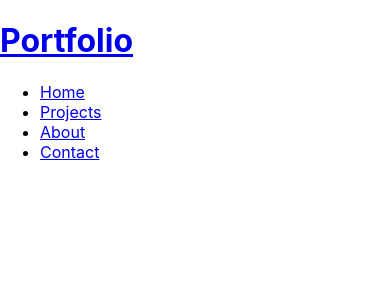
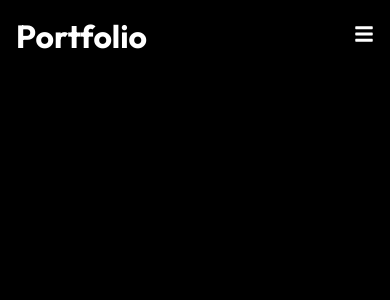
Before and after one commit to Git-Ge0rge/my-react-portfolio, a React (Create React App) app: page / in a window 390 px wide. Shown: the top 300 px of the page. Built offline with nearby package versions, Linux system fonts and the light colour scheme.

Commit message:
Navbar complete
- Stylings
- Transition added
- Mobile navbar

```diff
--- a/src/components/Navbar/Navbar.css
+++ b/src/components/Navbar/Navbar.css
@@ -0,0 +1,56 @@
+.header{
+    display: flex;
+    justify-content: space-between;
+    align-items: center;
+    padding: 1rem;
+}
+
+.nav-menu{
+    display:flex;
+}
+
+.nav-menu li{
+    padding: 0 1rem
+}
+
+.nav-menu li a{
+    font-size: 1.2 rem;
+    font-weight: 500;
+}
+
+.hamburger{
+    display:none;
+}
+
+@media screen and (max-width: 1040px){
+    .nav-menu {
+        flex-direction: column;
+        justify-content: center;
+        align-items: center;
+        width:100%;
+        height:100vh;
+        background: rgba(0,0,0,0.9);
+        position:absolute;
+        top: 0;
+        left: -100%;
+        z-index: -3;
+        transition: 0.3s;
+    }
+
+    .nav-menu.active {
+        left: 0;
+    }
+
+    .nav-menu li {
+        padding: 1rem 0;
+    }
+
+    .nav-menu li a {
+        font-size: 2rem;
+    }
+
+    .hamburger {
+        display:initial;
+    }
+
+}
--- a/src/components/Navbar/Navbar.jsx
+++ b/src/components/Navbar/Navbar.jsx
@@ -1,14 +1,18 @@
 import "./Navbar.css";
-import React from 'react'
+import React, { useState } from 'react'
 import { Link } from "react-router-dom"
+import { FaBars,  FaTimes } from  "react-icons/fa"
 
 const Navbar = () => {
+    const [click, setClick] = useState(false)
+    const handleClick = () => setClick(!click) // sets click value to opposite of current value
+
     return (
         <div className="header">
             <Link to="/">
                 <h1>Portfolio</h1>
             </Link>
-        <ul>
+            <ul className={click? "nav-menu active" : "nav-menu"}>
                 <li>
                     <Link to="/">Home</Link>
                 </li>
@@ -22,6 +26,13 @@
                     <Link to="/contact">Contact</Link>
                 </li>
             </ul>
+            <div className="hamburger" onClick={handleClick}>
+                {click ? (
+                    <FaTimes size={20} style={{color:"fff"}} />
+                ) : (
+                    <FaBars size={20} style={{color:"fff"}} />
+                )}
+            </div>
         </div>
     )
 }
--- a/src/index.css
+++ b/src/index.css
@@ -1,13 +1,43 @@
-body {
+@import url('https://fonts.googleapis.com/css2?family=Outfit:wght@100;200;300;400;500;600;700;800;900&display=swap');
+
+*{
+  box-sizing: border-box;
   margin: 0;
-  font-family: -apple-system, BlinkMacSystemFont, 'Segoe UI', 'Roboto', 'Oxygen',
-    'Ubuntu', 'Cantarell', 'Fira Sans', 'Droid Sans', 'Helvetica Neue',
-    sans-serif;
-  -webkit-font-smoothing: antialiased;
-  -moz-osx-font-smoothing: grayscale;
+  padding: 0;
+  font-family: "Outfit", sans-serif;
 }
 
-code {
-  font-family: source-code-pro, Menlo, Monaco, Consolas, 'Courier New',
-    monospace;
+body {
+  background: #000
 }
+
+h1, h4, p, a {
+  color: #fff;
+  text-decoration: none
+}
+
+ul{
+  list-style-type: none;
+}
+
+.btn{
+  padding: 12px 32px;
+  font-size: 1rem;
+  text-transform: uppercase;
+  background: rgb(248, 217, 15);
+  color: #222;
+  border: 1px solid #fff;
+  font-weight: 600;
+  cursor: pointer;
+}
+
+.btn-light{
+  background: transparent;
+  color: #fff;
+}
+
+.btn:hover{
+  background: rgba(255, 255, 255, 0.2);
+  color: #fff;
+  transition: 0.3s;
+}
```
Lines whose indentation alone changed are shown as unchanged.
